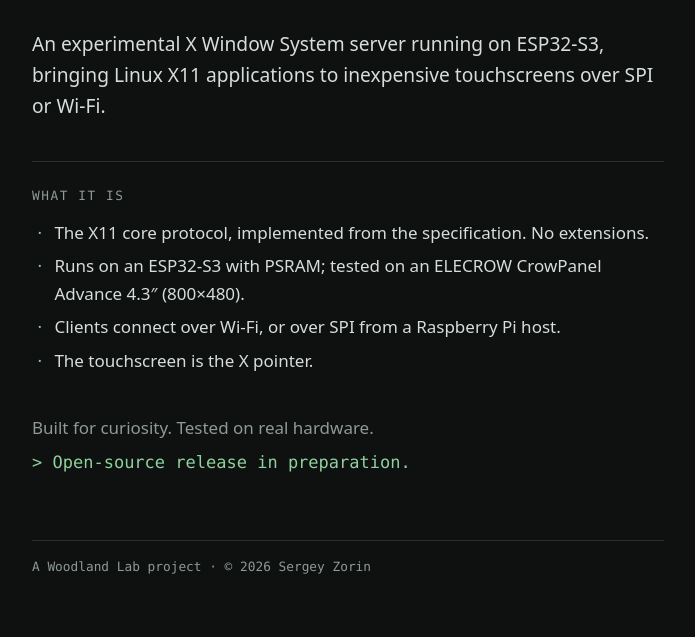
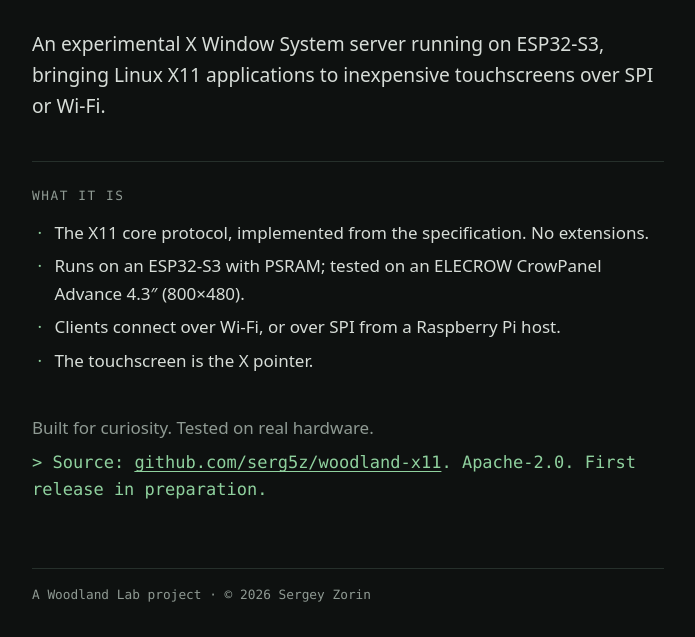
Before and after one commit to serg5z/woodland-x11, a plain HTML site: page site/index.html in a window 1280 px wide. Shown: the part 220-857 px from the top of the page, without its empty margins (292-987 px from the left). Before the commit the page ends 830 px from the top, so only its background shows below. Drawn offline with Linux system fonts and the light colour scheme.

Commit message:
Site: link the GitHub repository
The source is public: the status line links github.com/serg5z/woodland-x11
(Apache-2.0) and keeps "first release in preparation". Link styles with a
visible keyboard focus outline.

Co-Authored-By: Claude Opus 5.5 <noreply@anthropic.com>

```diff
--- a/site/index.html
+++ b/site/index.html
@@ -21,7 +21,7 @@
     <p class="lead">An experimental X Window System server running on ESP32-S3, bringing Linux X11
       applications to inexpensive touchscreens over SPI or Wi-Fi.</p>
 
-    <!-- Later: hardware photos, architecture notes and the GitHub link go in sections here. -->
+    <!-- Later: hardware photos and architecture notes go in sections here. -->
     <section aria-labelledby="facts-title">
       <h2 id="facts-title">What it is</h2>
       <ul class="facts">
@@ -33,7 +33,7 @@
     </section>
 
     <p class="note">Built for curiosity. Tested on real hardware.</p>
-    <p class="status"><span aria-hidden="true">&gt;</span> Open-source release in preparation.</p>
+    <p class="status"><span aria-hidden="true">&gt;</span> Source: <a href="https://github.com/serg5z/woodland-x11">github.com/serg5z/woodland-x11</a>. Apache-2.0. First release in preparation.</p>
   </main>
 
   <footer>A Woodland Lab project · © 2026 Sergey Zorin</footer>
--- a/site/styles.css
+++ b/site/styles.css
@@ -82,6 +82,12 @@ h2 {
 
 .status { color: var(--accent); margin: 0; }
 
+a { color: inherit; text-decoration: underline; text-underline-offset: 0.2em; }
+
+a:hover { color: var(--fg); }
+
+a:focus-visible { outline: 2px solid var(--accent); outline-offset: 3px; border-radius: 2px; }
+
 footer {
   color: var(--dim);
   font-size: 0.8rem;
```
